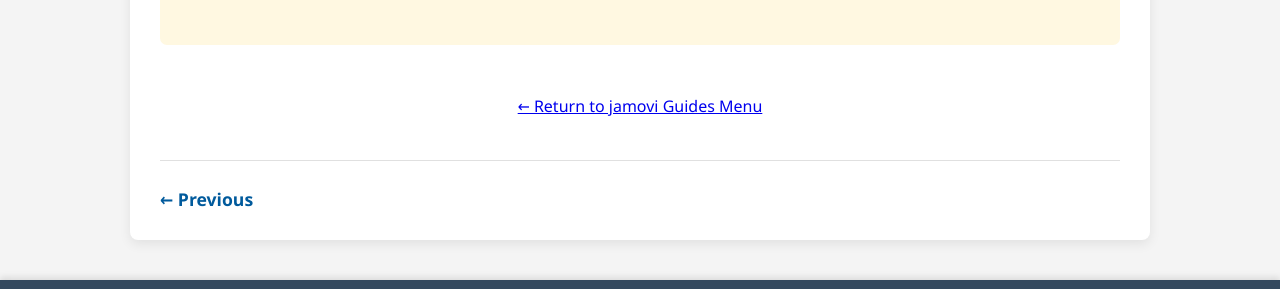
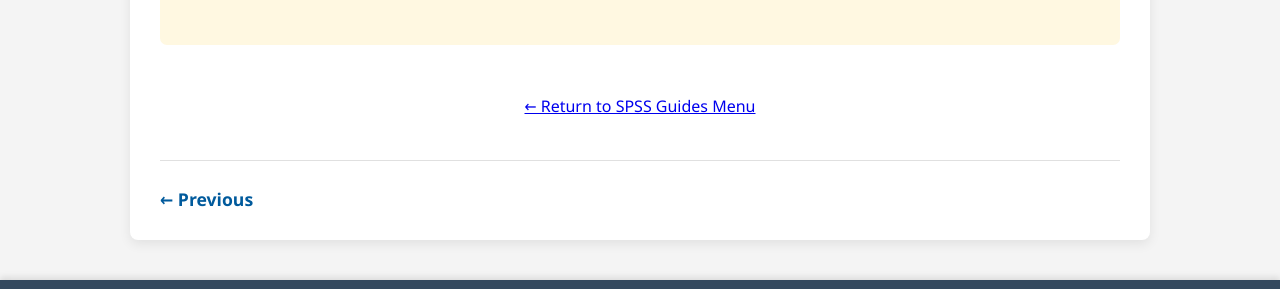
Before and after one commit to probe973/hsc-5066y, a Jekyll site: the page built from spss/chi-square/02-spss.md, in a window 1280 px wide and 900 px high, scrolled down 1560 px. Shown: the part 480-769 px from the top of the window. Built offline with Jekyll 4.4.1, drawn with Linux system fonts in a browser that asks for light colours.

Commit message:
Update 02-spss.md

```diff
--- a/spss/chi-square/02-spss.md
+++ b/spss/chi-square/02-spss.md
@@ -74,7 +74,7 @@ You are going to explore whether the proportion of left to right side CVA is dif
 </div>
 
 <div style="text-align: center; margin-top: 3em;">
-    <a href="{{ "/spss/" | relative_url }}">← Return to jamovi Guides Menu</a>
+    <a href="{{ "/spss/" | relative_url }}">← Return to SPSS Guides Menu</a>
 </div>
 
 {% include pagination.html %}
```
